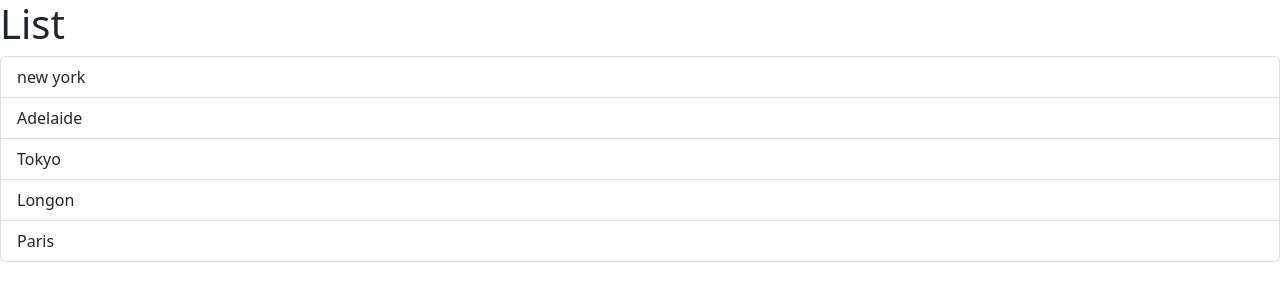
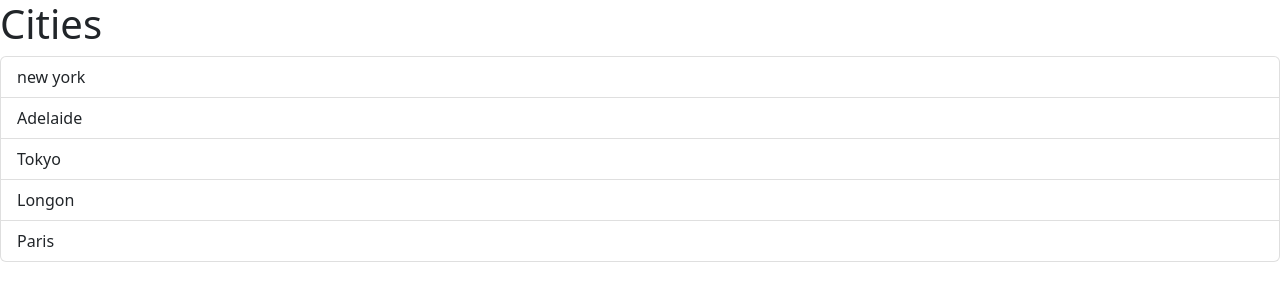
Before and after one commit to Crocodylle/react-app-, a React (Vite) app: page / in a window 1280 px wide. Shown: the top 300 px of the page. Built offline with nearby package versions, Linux system fonts and the light colour scheme.

Commit message:
Passing function via props
Passing functions via props to the parents folders and so on

```diff
--- a/src/App.tsx
+++ b/src/App.tsx
@@ -1,7 +1,12 @@
-import ListGroup from './components/ListGroup';
+import ListGroup from "./components/ListGroup";
 
 function App() {
-  return <div><ListGroup /></div>
+  let items = ["new york", "Adelaide", "Tokyo", "Longon", "Paris"];
+  return (
+    <div>
+      <ListGroup items={items} heading="Cities" />
+    </div>
+  );
 }
 
 export default App;
--- a/src/components/ListGroup.tsx
+++ b/src/components/ListGroup.tsx
@@ -1,9 +1,12 @@
 import { MouseEvent } from "react";
 import { useState } from "react";
 
-function ListGroup() {
-  let items = ["new york", "Adelaide", "Tokyo", "Longon", "Paris"];
+interface Props {
+  items: string[];
+  heading: string;
+}
 
+function ListGroup({ items, heading }: Props) {
   // Hook
   const [selectedIndex, setSelectedTndex] = useState(-1);
 
@@ -12,7 +15,7 @@
 
   return (
     <>
-      <h1>List</h1>
+      <h1>{heading}</h1>
       {items.length === 0 && <p>No item found</p>}
       <ul className="list-group">
         {items.map((item, index) => (
```
